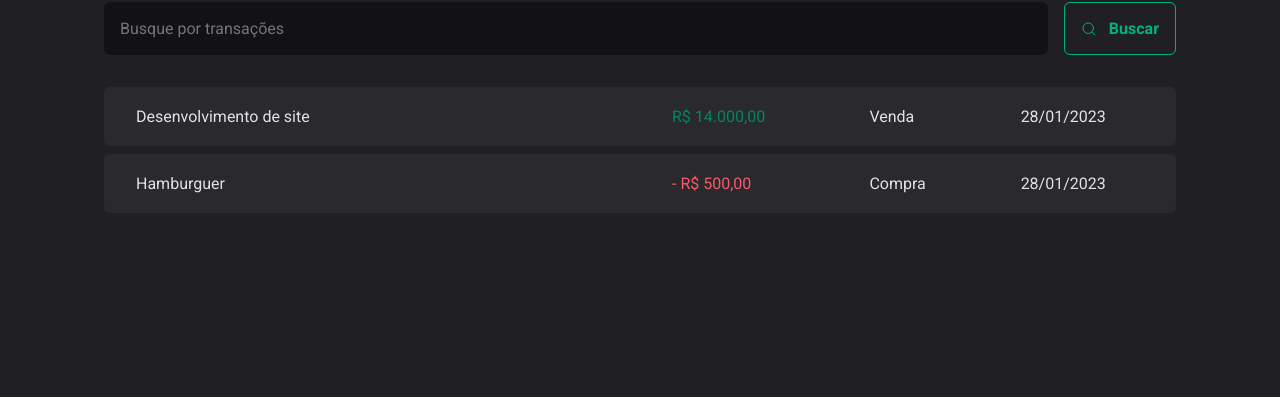
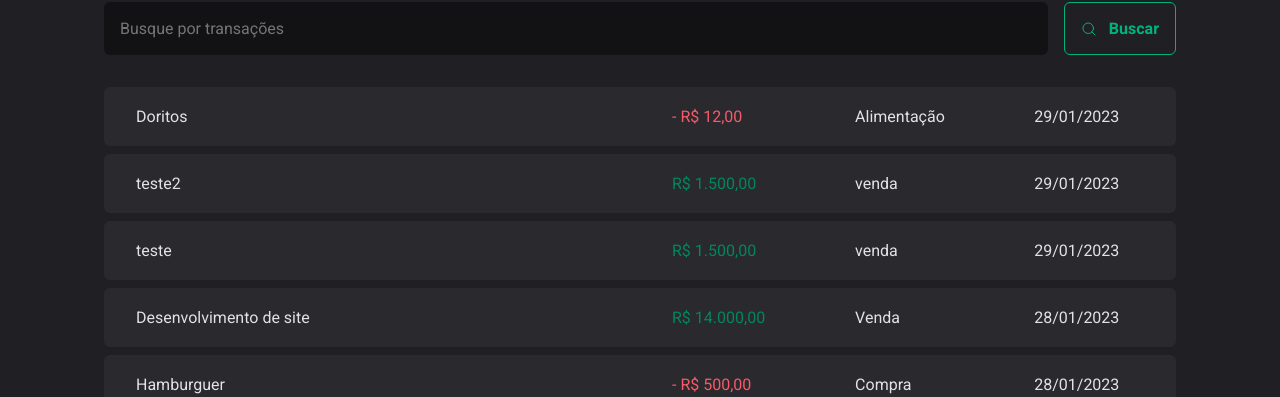
Before and after one commit to igorct1/ignite-dtmoney, a React (Vite) app: page / in a window 1280 px wide. Shown: the part 272-669 px from the top of the page. Built offline with nearby package versions, Linux system fonts and the light colour scheme; data requests are answered from the project's data file.

Commit message:
creating new transaction

```diff
--- a/server.json
+++ b/server.json
@@ -15,6 +15,30 @@
       "category": "Compra",
       "price": 500,
       "createdAt": "2023-01-28T20:10:17.430Z"
+    },
+    {
+      "description": "teste",
+      "price": 1500,
+      "category": "venda",
+      "type": "income",
+      "createdAt": "2023-01-29T04:04:31.700Z",
+      "id": 3
+    },
+    {
+      "description": "teste2",
+      "price": 1500,
+      "category": "venda",
+      "type": "income",
+      "createdAt": "2023-01-29T04:22:58.336Z",
+      "id": 4
+    },
+    {
+      "description": "Doritos",
+      "price": 12,
+      "category": "Alimentação",
+      "type": "outcome",
+      "createdAt": "2023-01-29T04:24:21.817Z",
+      "id": 5
     }
   ]
 }
--- a/src/components/NewTransactionModal/index.tsx
+++ b/src/components/NewTransactionModal/index.tsx
@@ -10,6 +10,8 @@ import {
 } from "./styles";
 import { Controller, useForm } from "react-hook-form";
 import { zodResolver } from "@hookform/resolvers/zod";
+import { useContext } from "react";
+import { TransactionsContext } from "../../contexts/TransactionsContext";
 
 const newTransactionFormSchema = zod.object({
   description: zod.string(),
@@ -21,7 +23,9 @@ const newTransactionFormSchema = zod.object({
 type NewTransactionFormInputs = zod.infer<typeof newTransactionFormSchema>;
 
 export function NewTransactionModal() {
+  const { createTransaction } = useContext(TransactionsContext);
   const {
+    reset,
     control,
     register,
     handleSubmit,
@@ -34,8 +38,8 @@ export function NewTransactionModal() {
   });
 
   async function handleCreateNewTransaction(data: NewTransactionFormInputs) {
-    await new Promise((resolve) => setTimeout(resolve, 2000));
-    console.log(data);
+    await createTransaction(data);
+    reset();
   }
 
   return (
--- a/src/contexts/TransactionsContext.tsx
+++ b/src/contexts/TransactionsContext.tsx
@@ -1,5 +1,12 @@
 import React, { createContext } from "react";
 import { api } from "../lib/axios";
+
+interface CreateTransactionInput {
+  description: string;
+  price: number;
+  category: string;
+  type: "income" | "outcome";
+}
 
 interface Transaction {
   id: number;
@@ -13,6 +20,7 @@ interface Transaction {
 interface TransactionContextType {
   transactions: Transaction[];
   fetchData: (query?: string) => Promise<void>;
+  createTransaction: (data: CreateTransactionInput) => Promise<void>;
 }
 
 export const TransactionsContext = createContext({} as TransactionContextType);
@@ -26,7 +34,12 @@ export function TransactionsProvider({ children }: TransactionProviderProps) {
 
   async function fetchData(query?: string) {
     const response = await api.get("/transactions", {
-      params: { q: query },
+      params: {
+        _sort: "createdAt",
+        _order: "desc",
+
+        q: query,
+      },
     });
     setTransactions(response.data);
   }
@@ -35,8 +48,24 @@ export function TransactionsProvider({ children }: TransactionProviderProps) {
     fetchData();
   }, []);
 
+  async function createTransaction(data: CreateTransactionInput) {
+    const { description, category, price, type } = data;
+
+    const response = await api.post("transactions", {
+      description,
+      price,
+      category,
+      type,
+      createdAt: new Date(),
+    });
+
+    setTransactions((state) => [response.data, ...state]);
+  }
+
   return (
-    <TransactionsContext.Provider value={{ transactions, fetchData }}>
+    <TransactionsContext.Provider
+      value={{ transactions, fetchData, createTransaction }}
+    >
       {children}
     </TransactionsContext.Provider>
   );
--- a/src/hooks/useSummary.ts
+++ b/src/hooks/useSummary.ts
@@ -8,10 +8,10 @@ export function useSummary() {
     (acc, transaction) => {
       if (transaction.type === "income") {
         acc.income += transaction.price;
-        acc.total += acc.income;
+        acc.total += transaction.price;
       } else {
         acc.outcome += transaction.price;
-        acc.total -= acc.outcome;
+        acc.total -= transaction.price;
       }
 
       return acc;
--- a/src/pages/Transactions/SearchForm/index.tsx
+++ b/src/pages/Transactions/SearchForm/index.tsx
@@ -14,7 +14,6 @@ type SearchFormInputs = zod.infer<typeof searchFormSchema>;
 
 export function SearchForm() {
   const { fetchData } = useContext(TransactionsContext);
-
   const {
     register,
     handleSubmit,
```
